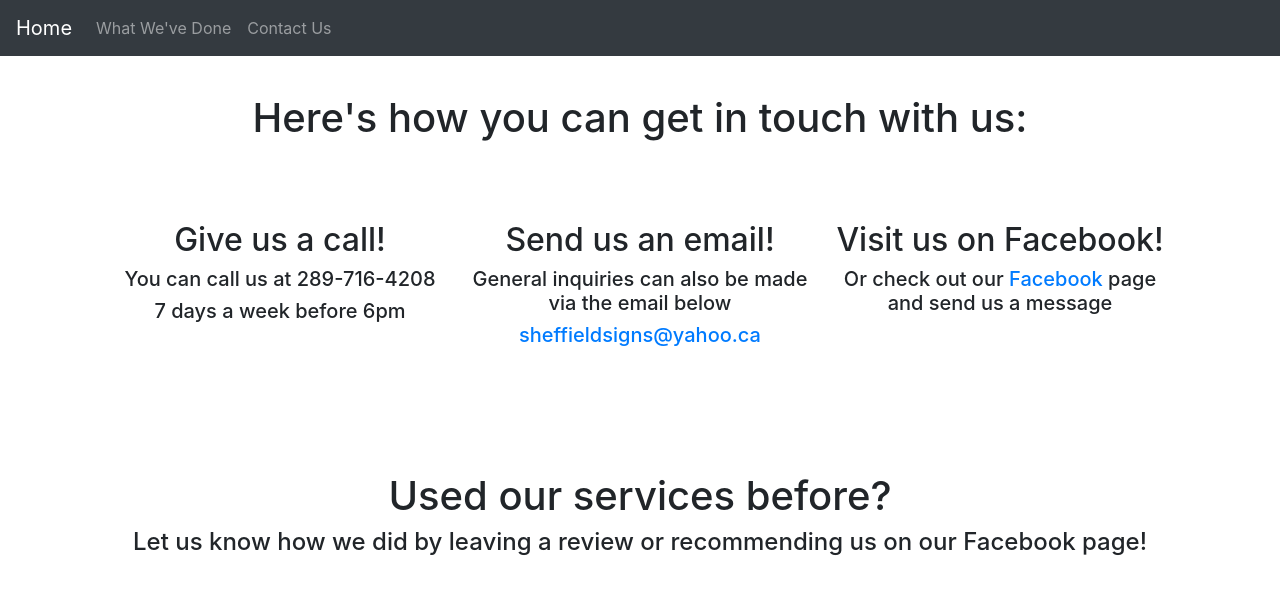
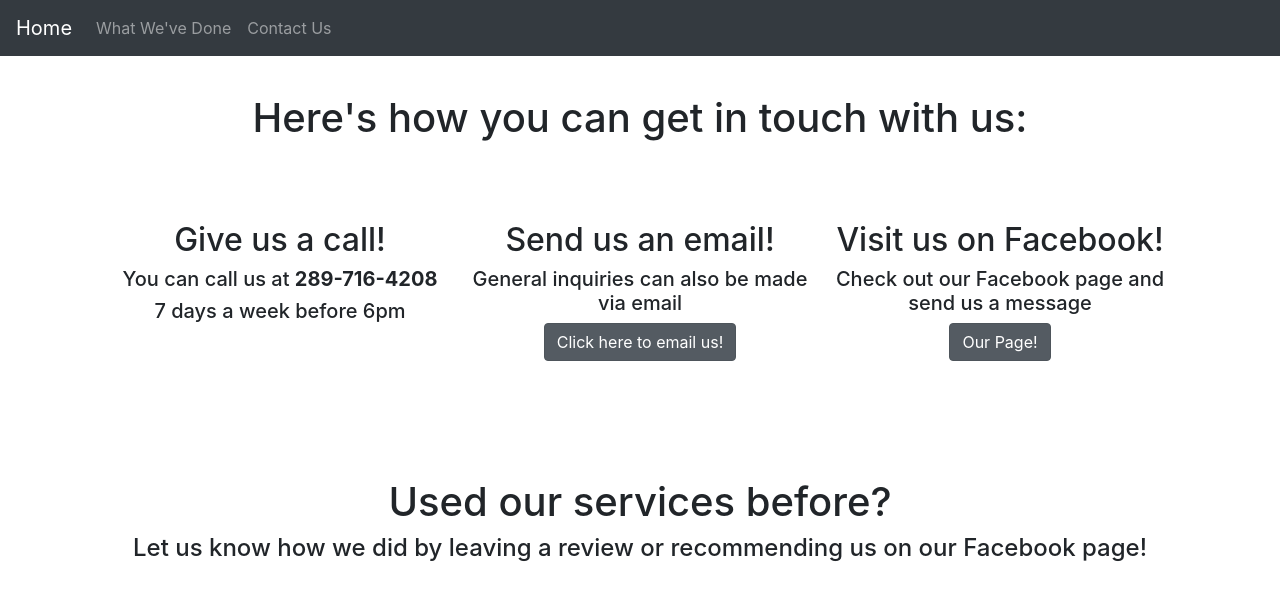
Before and after one commit to MrPhuzzles/SheffSigns, a React (Create React App) app in the folder sheff-client/: page /contactus in a window 1280 px wide. Shown: the top 600 px of the page. Built offline with nearby package versions, Linux system fonts and the light colour scheme.

Commit message:
Updated Contact page
Made the contact page use buttons for the links instead. Also styled some text on that page. Mongoose installed into server folder

```diff
--- a/sheff-client/src/components/Contact.js
+++ b/sheff-client/src/components/Contact.js
@@ -9,17 +9,18 @@ const Contact = () => {
       <div id="InquireMethods" class="d-flex bd-highlight">
         <div class="p-2 flex-even bd-highlight">
           <h2>Give us a call!</h2>
-          <h5>You can call us at 289-716-4208</h5>
+          <h5>You can call us at <b>289-716-4208</b></h5>
           <h5>7 days a week before 6pm</h5>
         </div>
         <div class="p-2 flex-even bd-highlight">
           <h2>Send us an email!</h2>
-          <h5>General inquiries can also be made via the email below</h5>
-          <h5><a href="mailto:sheffieldsigns@yahoo.ca">sheffieldsigns@yahoo.ca</a></h5>
+          <h5>General inquiries can also be made via email</h5>
+          <a href="mailto:sheffieldsigns@yahoo.ca" class="btn btn-secondary active" role="button">Click here to email us!</a>
         </div>
         <div class="p-2 flex-even bd-highlight">
           <h2>Visit us on Facebook!</h2>
-          <h5>Or check out our <a href="https://www.facebook.com/Sheffield-signs-1510717192492363/">Facebook</a> page and send us a message</h5>
+          <h5>Check out our Facebook page and send us a message</h5>
+          <a href="https://www.facebook.com/Sheffield-signs-1510717192492363/" target="_blank" class="btn btn-secondary active" role="button">Our Page!</a>
         </div>
         </div>
           <div id="FeedbackPitch" class="jumbotron jumbotron-fluid">
```
Also changed, not shown: 2 other files (tests, documents, lock files or other folders).
